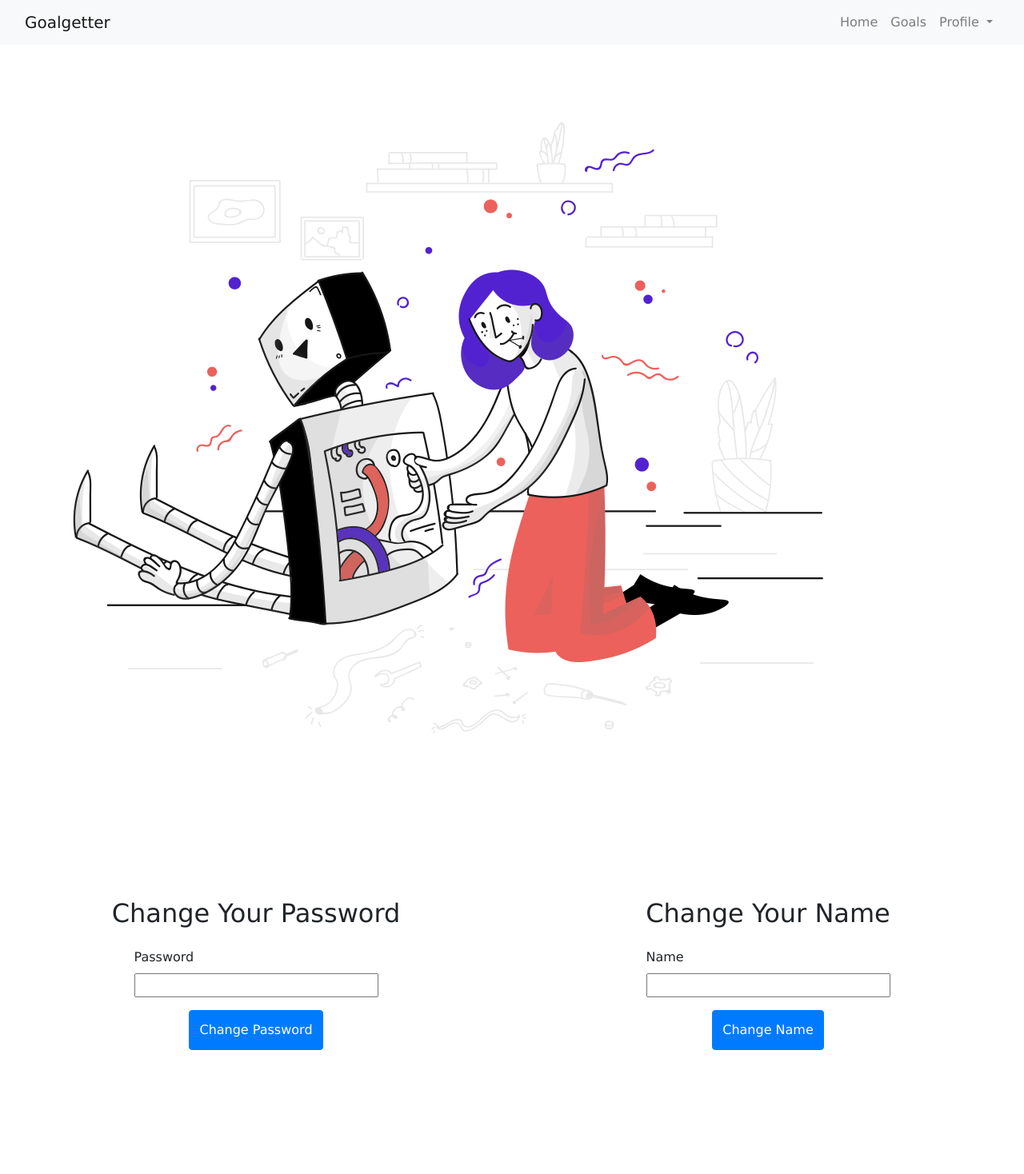
After one commit to shingtzewoo/goalgetter, a Flask app: page /settings in a window 1280 px wide. The commit adds this page. Shown: the whole page at 80% size. Run offline with Flask 2, Linux system fonts and the light colour scheme; the visitor is signed in with stand-in values (Sample User, id 1); some libraries are stand-ins or nearby versions.

Commit message:
settings page added and new route for changing password or name

```diff
--- a/goalgetter/blueprints/user/forms.py
+++ b/goalgetter/blueprints/user/forms.py
@@ -12,3 +12,9 @@ class SignupForm(FlaskForm):
     name = StringField('Name', [DataRequired(), Length(3, 254)])
     email = EmailField('Email Address', [DataRequired(), Length(3, 254)])
     password = PasswordField('Password', [DataRequired(), Length(3, 254)])
+
+class PasswordChange(FlaskForm):
+    password = PasswordField('Password', [DataRequired(), Length(3, 254)])
+
+class NameChange(FlaskForm):
+    name = StringField('Name', [DataRequired(), Length(3, 254)])
--- /dev/null
+++ b/goalgetter/blueprints/user/templates/settings.html
@@ -0,0 +1,66 @@
+{% extends 'layouts/app.html' %}
+
+{% block title %}Login{% endblock %}
+{% block meta_description %}Login page for goalgetter{% endblock %}
+
+{% block body %}
+<div class="row">
+    <div class="col d-flex">
+        <img src="{{ url_for('static', filename='images/pixeltrue-settings-1.png') }}" alt=" Illustration by https://icons8.com/illustrations/author/5ec7b0e101d0360016f3d1b3 Pixeltrue from https://icons8.com/illustrations Ouch!" class="img-fluid mx-auto" style="position: relative; top: 10px; max-width: 100%; max-height: 100%">
+    </div>
+</div>
+<section class="row">
+    <div class="col d-flex flex-column justify-content-center align-items-center">
+        <div class="row">
+            <div class="col">
+                <h2 class="text-center">Change Your Password</h2>
+            </div>
+        </div>
+        <div class="row" style="height: 15px;"></div>
+        <div class="row">
+            <div class="col d-flex">
+                <form method="POST" action="{{ url_for('user.settings')}}">
+                    <p>
+                        {{ passwordform.password.label }}<br>
+                        {{ passwordform.password(size=32) }}
+                    </p>
+                    <p>
+                        {{ passwordform.csrf_token }}
+                    </p>
+                    <div class="row">
+                        <div class="col d-flex justify-content-center">
+                            <input type="submit" class="btn btn-primary" style="height: 50px" value="Change Password">
+                        </div>
+                    </div>
+                </form>
+            </div>
+        </div>
+    </div>
+    <div class="col d-flex flex-column justify-content-center align-items-center">
+        <div class="row">
+            <div class="col">
+                <h2 class="text-center">Change Your Name</h2>
+            </div>
+        </div>
+        <div class="row" style="height: 15px;"></div>
+        <div class="row">
+            <div class="col d-flex">
+                <form method="POST" action="{{ url_for('user.settings')}}">
+                    <p>
+                        {{ nameform.name.label }}<br>
+                        {{ nameform.name(size=32) }}
+                    </p>
+                    <p>
+                        {{ nameform.csrf_token }}
+                    </p>
+                    <div class="row">
+                        <div class="col d-flex justify-content-center">
+                            <input type="submit" class="btn btn-primary" style="height: 50px" value="Change Name">
+                        </div>
+                    </div>
+                </form>
+            </div>
+        </div>
+    </div>
+</section>
+{% endblock %}
--- a/goalgetter/blueprints/user/views.py
+++ b/goalgetter/blueprints/user/views.py
@@ -1,8 +1,8 @@
 from flask import Blueprint, render_template, url_for, flash, current_app, request, redirect
 from werkzeug.security import generate_password_hash
-from flask_login import login_required, login_user, logout_user
+from flask_login import login_required, login_user, logout_user, current_user
 from goalgetter.blueprints.user.decorators import anonymous_required
-from goalgetter.blueprints.user.forms import LoginForm, SignupForm
+from goalgetter.blueprints.user.forms import LoginForm, SignupForm, PasswordChange, NameChange
 from goalgetter.blueprints.user.models import User
 
 user = Blueprint('user', __name__, template_folder='templates')
@@ -61,8 +61,31 @@ def signup():
 
     return render_template('signup.html', form=form)
 
-@user.route('/account')
+@user.route('/settings', methods=['GET', 'POST'])
 @login_required
-def account():
-    # to do
-    return render_template('signup.html')
+def settings():
+    passwordform, nameform = PasswordChange(), NameChange()
+
+    if passwordform.validate_on_submit():
+        new_password = request.form.get('password')
+
+        if new_password:
+            current_user.password = generate_password_hash(new_password)
+
+        current_user.save()
+
+        flash('Your password has been updated.', 'success')
+        return redirect(url_for('user.settings'))
+
+    if nameform.validate_on_submit():
+        new_name = request.form.get('name')
+
+        if new_name:
+            current_user.name = new_name
+
+        current_user.save()
+
+        flash('Your name has been changed.', 'success')
+        return redirect(url_for('user.settings'))
+
+    return render_template('settings.html', passwordform=passwordform, nameform=nameform)
--- a/goalgetter/static/styles/main.css
+++ b/goalgetter/static/styles/main.css
@@ -47,3 +47,24 @@ button:focus {
 body {
     font-family: Verdana, sans-serif;
 }
+
+/* Code from: https://www.shapedivider.app/ */
+.custom-shape-divider-top-1625326335 {
+    position: absolute;
+    top: 0;
+    left: 0;
+    width: 100%;
+    overflow: hidden;
+    line-height: 0;
+}
+
+.custom-shape-divider-top-1625326335 svg {
+    position: relative;
+    display: block;
+    width: calc(155% + 1.3px);
+    height: 101px;
+}
+
+.custom-shape-divider-top-1625326335 .shape-fill {
+    fill: #FFFFFF;
+}
--- a/goalgetter/templates/layouts/app.html
+++ b/goalgetter/templates/layouts/app.html
@@ -31,7 +31,7 @@
                           Profile
                         </a>
                         <ul class="dropdown-menu" aria-labelledby="navbarDropdown">
-                            <li><a class="dropdown-item" href="#">Settings</a></li>
+                            <li><a class="dropdown-item" href="{{ url_for('user.settings') }}">Settings</a></li>
                             <li><hr class="dropdown-divider"></li>
                             <li><a class="dropdown-item" href="{{ url_for('user.logout') }}">Logout</a></li>
                         </ul>
```
Also changed, not shown: goalgetter/blueprints/user/templates/login.html (+4 -3 lines), goalgetter/blueprints/user/templates/signup.html (+7 -2 lines), goalgetter/blueprints/page/views.py (line endings or trailing spaces), lib/quotes.py (deleted).
